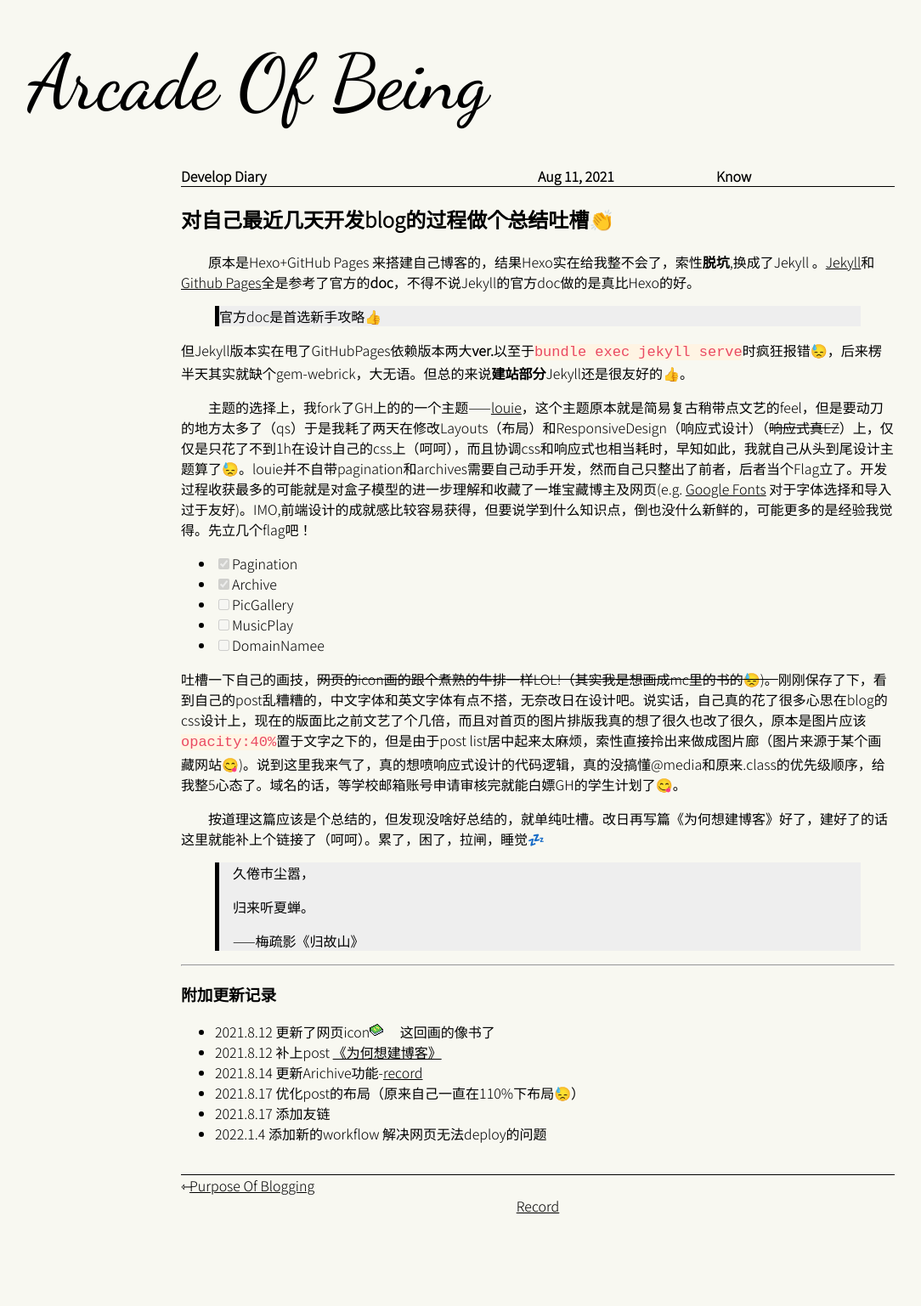
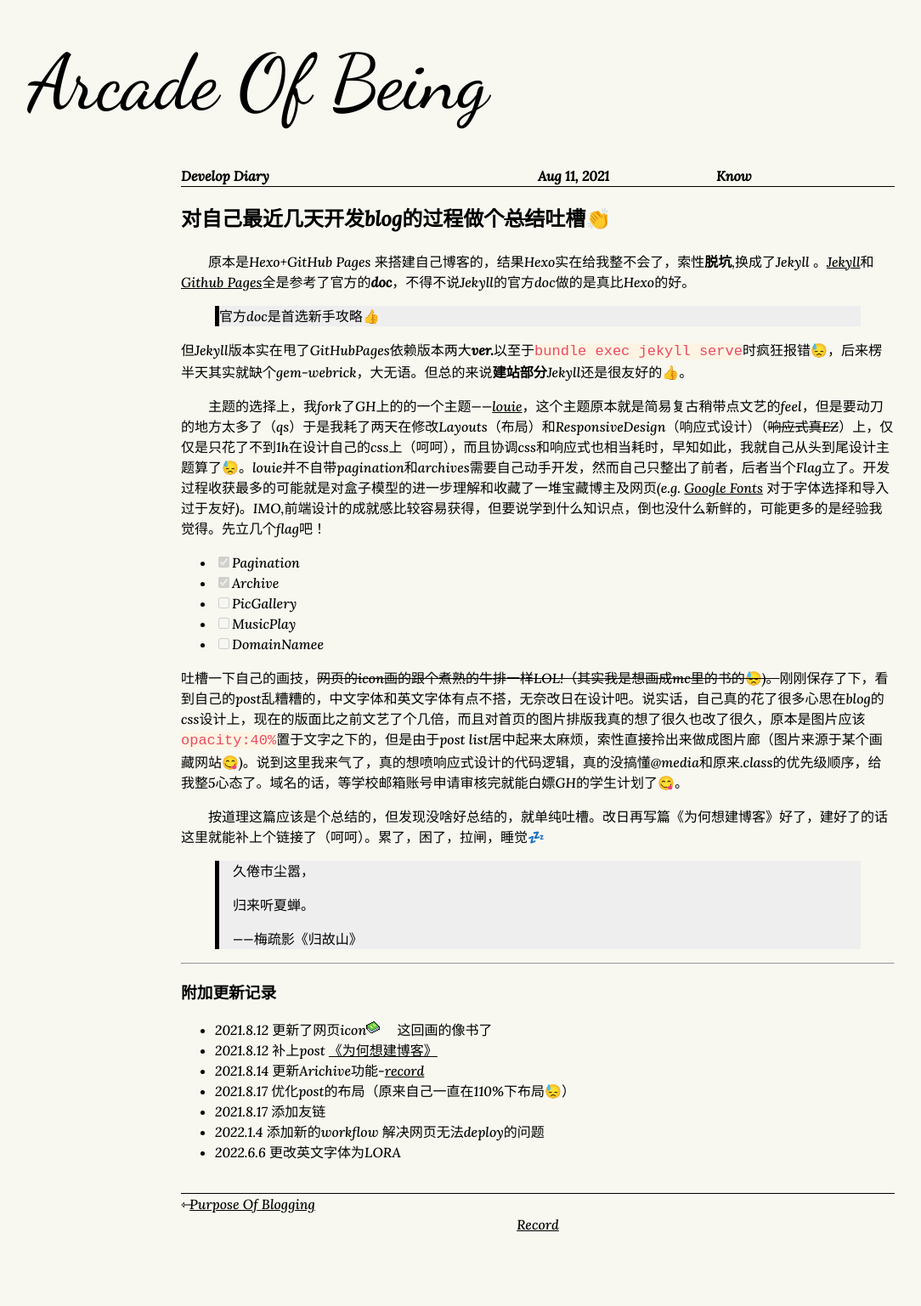
Before and after one commit to NeonSkylar69/NeonSkylar69.github.io, a Jekyll site: the page built from _posts/2021-08-09-DevelopDiary.md, in a window 1280 px wide. Shown: the whole page at 85% size, without its empty margins (7-1091 px from the left). Built offline with Jekyll 4.4.1, drawn with Linux system fonts in a browser that asks for light colours; emoji names are drawn with the system emoji font; some web fonts are replaced; before the commit the page ends 1515 px from its top, so only the background shows below that.

Commit message:
littlefix 6.5
Nothingbutfont

```diff
--- a/_posts/2021-08-09-DevelopDiary.md
+++ b/_posts/2021-08-09-DevelopDiary.md
@@ -44,3 +44,4 @@ category: Know
 - 2021.8.17 优化post的布局（原来自己一直在110%下布局:sweat:）
 - 2021.8.17 添加友链
 - 2022.1.4 添加新的workflow 解决网页无法deploy的问题
+- 2022.6.6 更改英文字体为LORA
--- a/_sass/base.scss
+++ b/_sass/base.scss
@@ -2,10 +2,10 @@ $on-palm:           600px !default;
 $on-laptop:         800px !default;
 
 // typography
-@import url('https://fonts.googleapis.com/css2?family=STIX+Two+Text:ital,wght@1,500&display=swap');
+@import url('https://fonts.googleapis.com/css2?family=Lora:ital,wght@1,500&display=swap');
 @import url('https://fonts.googleapis.com/css2?family=Dancing+Script:wght@500&display=swap');
 @import url('https://fonts.googleapis.com/css2?family=Noto+Sans+SC:wght@300&display=swap');
-$font_body:       'STIX Two Text','Noto Sans SC', sans-serif;
+$font_body:       'Lora','Noto Sans SC', sans-serif;
 $font_title: 'Dancing Script', cursive;
 $font__size:        16px;
 $font__weight:      500;
```
